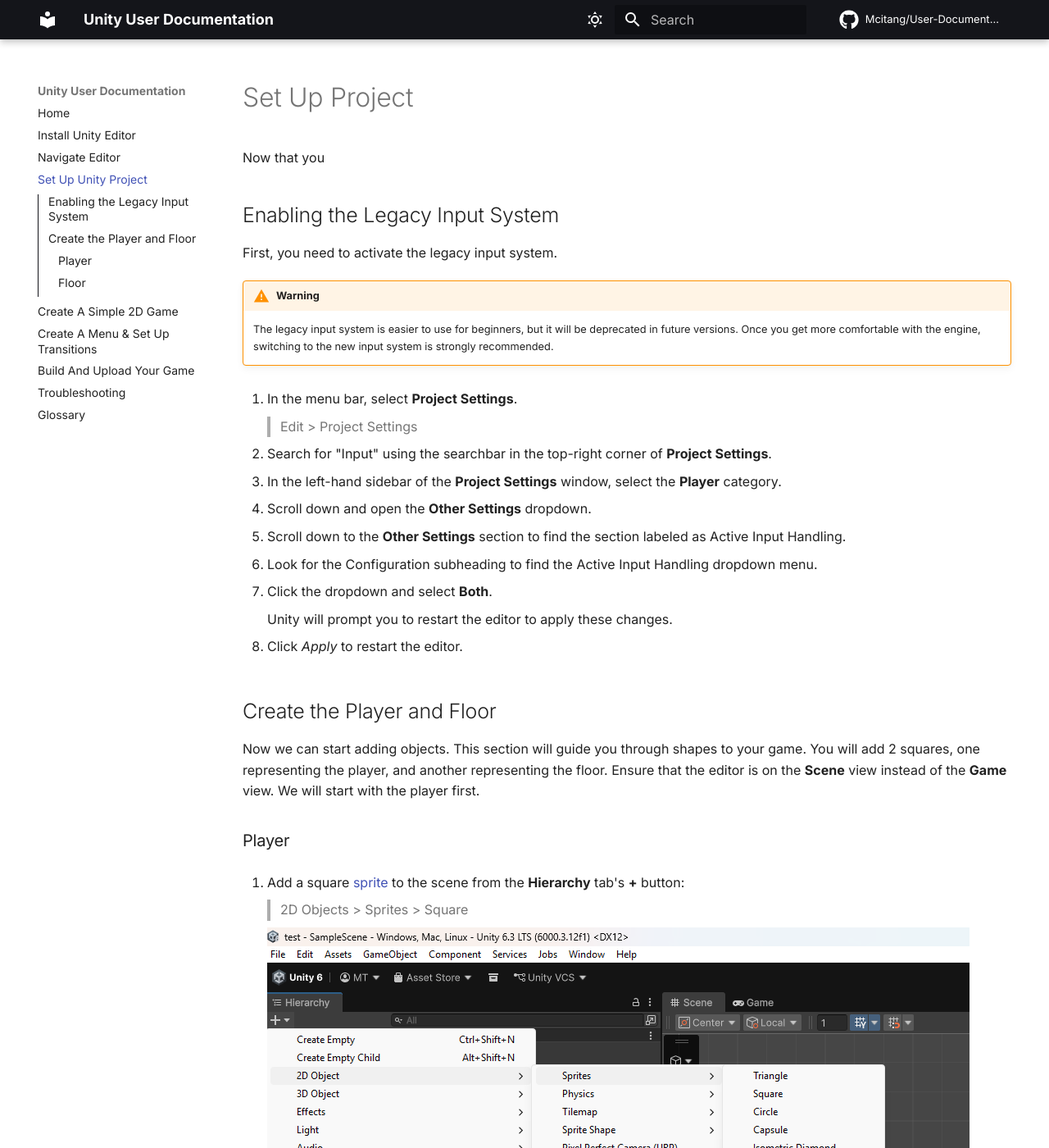
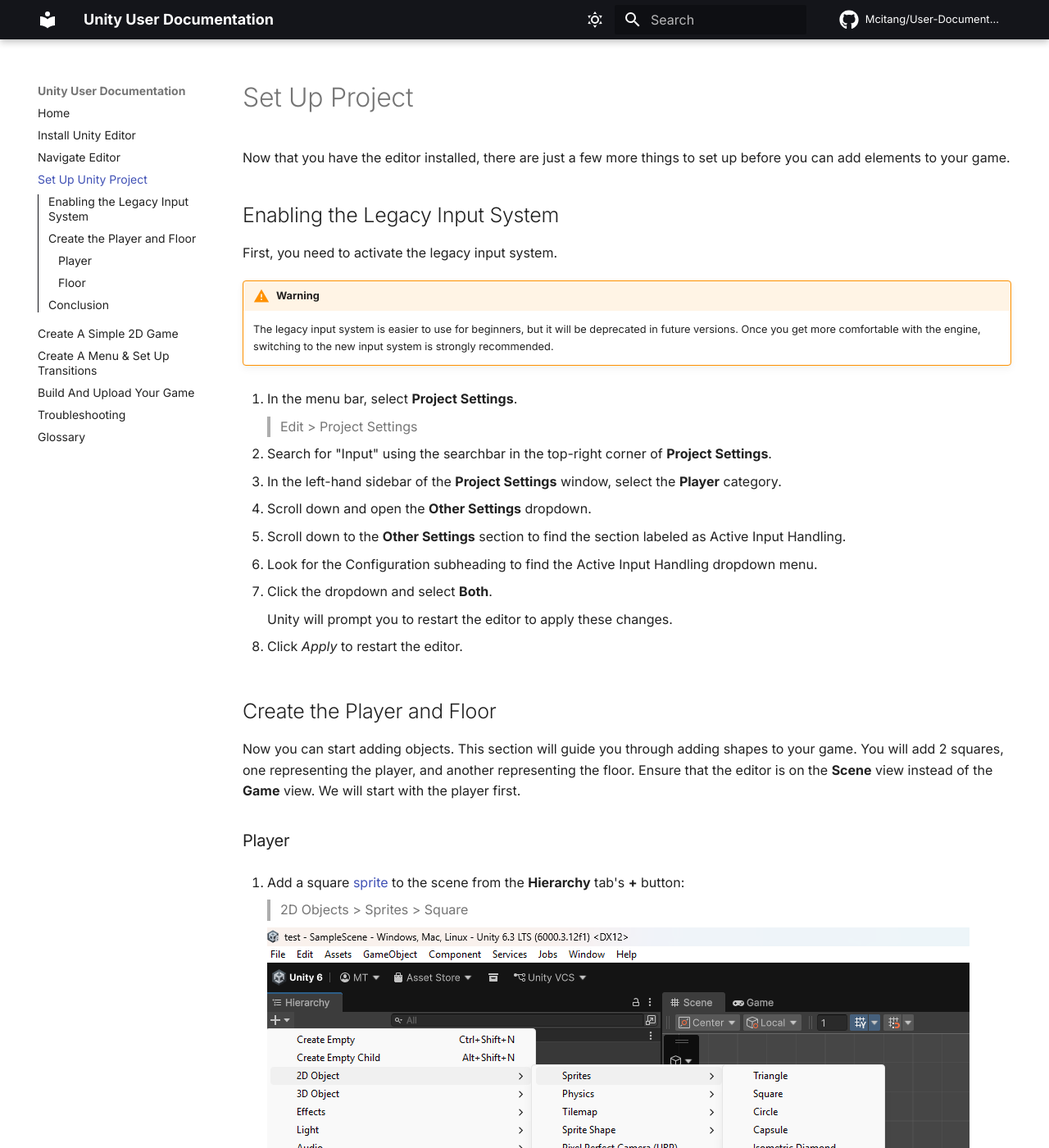
Before and after one commit to Mcitang/User-Documentation, an MkDocs documentation site: the page built from docs/setup-project.md, in a window 1280 px wide and 1400 px high. Shown: the whole window at 82% size. Built offline with MkDocs 1.6.1 and Material for MkDocs 9.7.7, drawn with Linux system fonts in a browser that asks for light colours; comment, search, counter and statistics services are not loaded; some of the changed text lies outside the part shown.

Commit message:
Add intro and conclusion sentences

```diff
--- a/docs/setup-project.md
+++ b/docs/setup-project.md
@@ -1,5 +1,5 @@
 # Set Up Project
-Now that you
+Now that you have the editor installed, there are just a few more things to set up before you can add elements to your game.
 
 ## Enabling the Legacy Input System
 First, you need to activate the legacy input system.
@@ -29,7 +29,7 @@
 
 ## Create the Player and Floor
 
-Now we can start adding objects. This section will guide you through shapes to your game. You will add 2 squares, one representing the player, and another representing the floor. Ensure that the editor is on the **Scene** view instead of the **Game** view. We will start with the player first.
+Now you can start adding objects. This section will guide you through adding shapes to your game. You will add 2 squares, one representing the player, and another representing the floor. Ensure that the editor is on the **Scene** view instead of the **Game** view. We will start with the player first.
 
 ### Player
 
@@ -48,7 +48,7 @@
 4. Add another square sprite to the scene.
 
 ### Floor
-Now that we have a player character, we will add a floor for them to stand on.
+Now that you have a player character, you will add a floor for them to stand on.
 
 4. Add another square sprite to the scene.
 > 2D Objects > Sprites > Square
@@ -59,6 +59,10 @@
 
 ![add-floor]
 
+## Conclusion
+You have now learned how to add shapes to your project, with the red square representing the player character and the white rectangle at the bottom representing the floor.
+
+See below for what your screen should look like after completing this section:
 !!! success
     ![What your editor should look like after completing the project setup][setup-complete-image]
 
```
